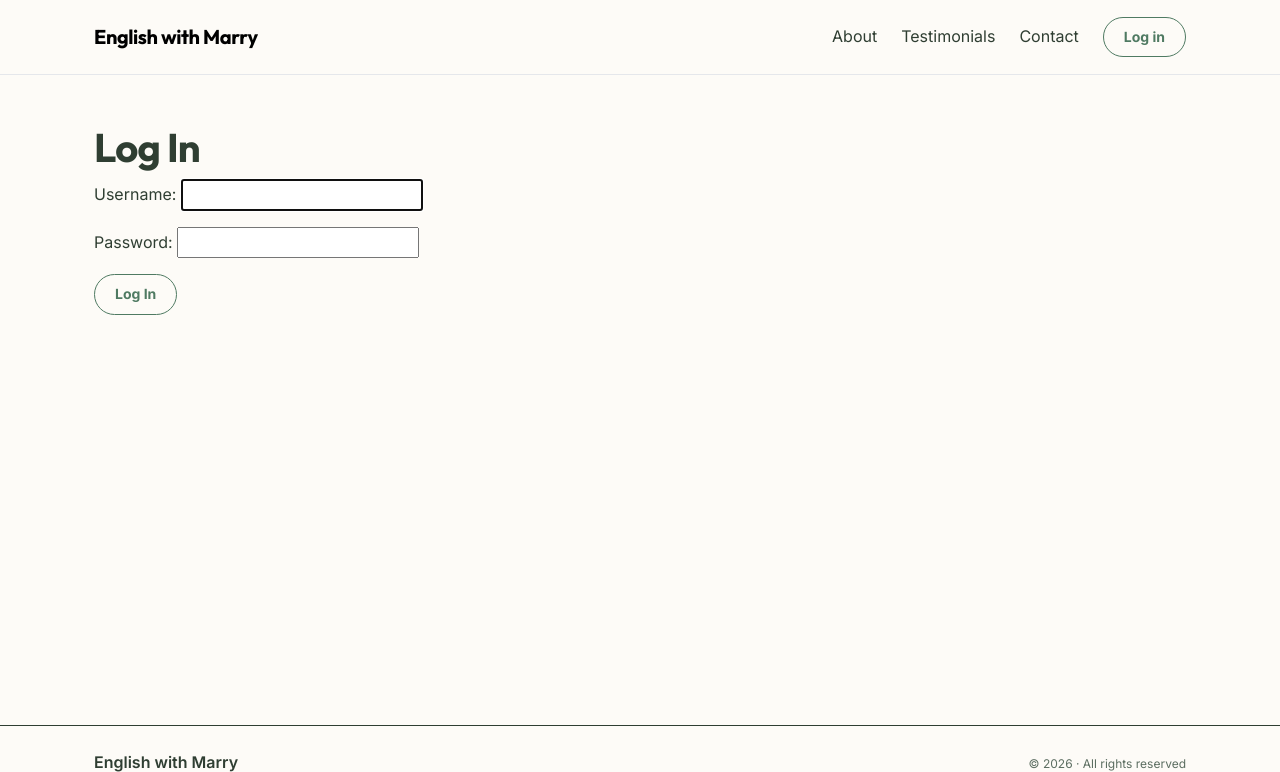
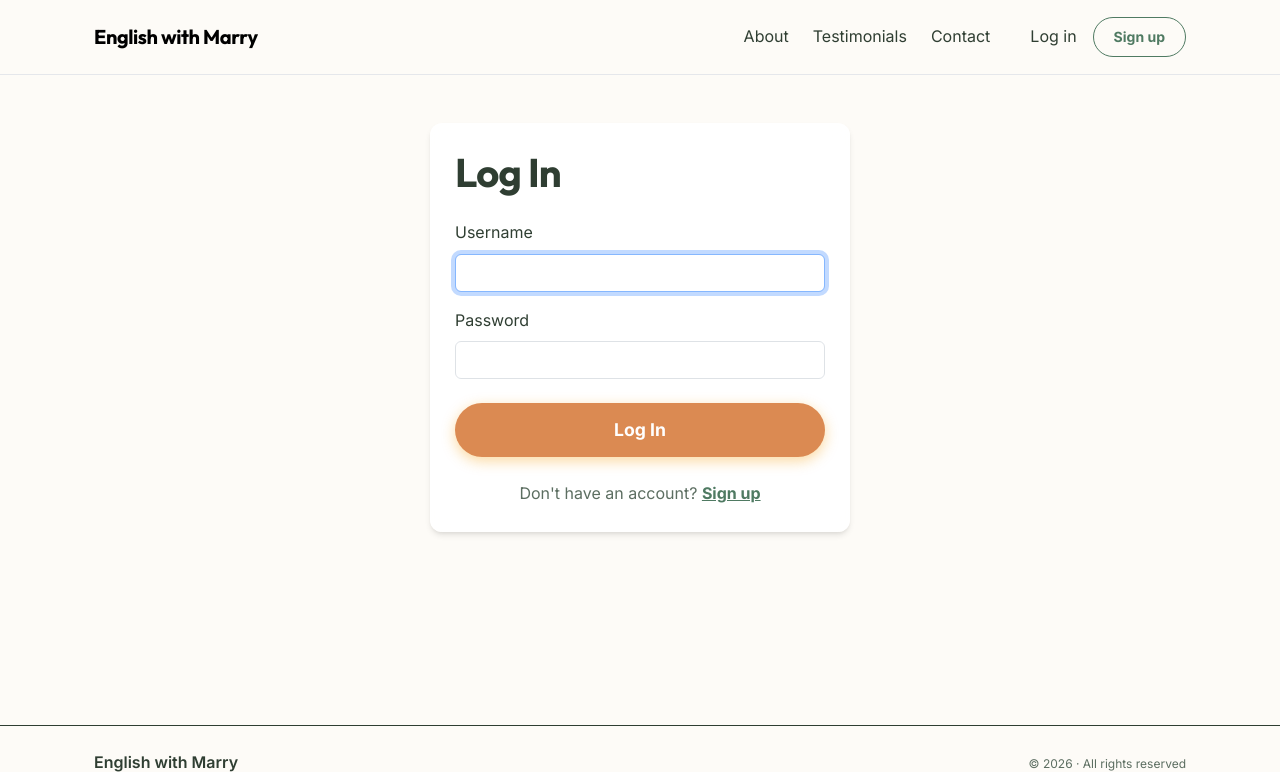
Before and after one commit to sasan-hsn/tutor-booking, a Django app: page /accounts/login/ in a window 1280 px wide. Shown: the top 772 px of the page. Run offline with Django 5.2, Linux system fonts and the light colour scheme.

Commit message:
fix: add Sign up link and style auth pages #82 (#83)

```diff
--- a/accounts/forms.py
+++ b/accounts/forms.py
@@ -1,4 +1,4 @@
-from django.contrib.auth.forms import UserCreationForm
+from django.contrib.auth.forms import AuthenticationForm, UserCreationForm
 from django import forms
 from .models import User
 
@@ -10,12 +10,24 @@ class StudentSignUpForm(UserCreationForm):
         model = User
         fields = ('username', 'email')
 
+    def __init__(self, *args, **kwargs):
+        super().__init__(*args, **kwargs)
+        for field in self.fields.values():
+            field.widget.attrs.update({'class': 'form-control'})
+
     def save(self, commit=True):
         instance = super().save(commit=False)
         instance.role = User.Role.STUDENT
         if commit:
             instance.save()
         return instance
+
+
+class StyledAuthenticationForm(AuthenticationForm):
+    def __init__(self, *args, **kwargs):
+        super().__init__(*args, **kwargs)
+        for field in self.fields.values():
+            field.widget.attrs.update({'class': 'form-control'})
 
 
 class ProfileSettingsForm(forms.Form):
--- a/accounts/views.py
+++ b/accounts/views.py
@@ -6,7 +6,7 @@ from django.contrib.auth import login, logout
 from django.contrib import messages
 from django.contrib.auth.decorators import login_required
 from django.shortcuts import render, redirect
-from .forms import StudentSignUpForm, ProfileSettingsForm
+from .forms import StudentSignUpForm, ProfileSettingsForm, StyledAuthenticationForm
 from .models import User
 
 
@@ -28,7 +28,7 @@ def user_login(request):
     next_url = request.POST.get('next') or request.GET.get('next')
 
     if request.method == 'POST':
-        form = AuthenticationForm(request, data=request.POST)
+        form = StyledAuthenticationForm(request, data=request.POST)
         if form.is_valid():
             user = form.get_user()
             login(request, user)
@@ -41,7 +41,7 @@ def user_login(request):
             else:
                 return redirect('booking:student_dashboard')
     else:
-        form = AuthenticationForm()
+        form = StyledAuthenticationForm()
     return render(request, 'accounts/login.html', {'form': form, 'next': next_url or ''})
 
 
--- a/static/css/style.css
+++ b/static/css/style.css
@@ -59,6 +59,27 @@
 }
 
 .btn-login:hover {
+    background-color: var(--primary-blue);
+    color: #ffffff;
+}
+
+.btn-signup {
+    background-color: transparent;
+    color: var(--primary-blue);
+    border: 1px solid var(--primary-blue);
+    border-radius: var(--radius-full);
+    padding: 0.5rem 1.25rem;
+    font-weight: 600;
+    font-size: 0.875rem;
+    text-decoration: none;
+    transition: all 0.2s ease;
+    display: inline-flex;
+    align-items: center;
+    justify-content: center;
+}
+
+.btn-signup:hover {
+    opacity: 0.9;
     background-color: var(--primary-blue);
     color: #ffffff;
 }
--- a/templates/accounts/login.html
+++ b/templates/accounts/login.html
@@ -4,12 +4,29 @@
 
 {% block page_content %}
 <div class="container max-w-5xl px-4 py-5">
-    <h1>Log In</h1>
-    <form method="post">
-        {% csrf_token %}
-        <input type="hidden" name="next" value="{{ next|default:'' }}">
-        {{ form.as_p }}
-        <button type="submit" class="btn-login fw-bold">Log In</button>
-    </form>
+    <div class="glass-card p-4 mx-auto" style="max-width: 420px;">
+        <h1 class="mb-4">Log In</h1>
+        <form method="post">
+            {% csrf_token %}
+            <input type="hidden" name="next" value="{{ next|default:'' }}">
+
+            {% for field in form %}
+            <div class="mb-3">
+                <label for="{{ field.id_for_label }}" class="form-label">{{ field.label }}</label>
+                {{ field }}
+                {% if field.errors %}
+                <div class="text-danger small mt-1">{{ field.errors }}</div>
+                {% endif %}
+            </div>
+            {% endfor %}
+
+            <button type="submit" class="btn-accent w-100 mt-2">Log In</button>
+        </form>
+
+        <p class="text-muted text-center mt-4 mb-0">
+            Don't have an account? <a href="{% url 'accounts:student_signup' %}" class="text-primary-brand fw-bold">Sign
+                up</a>
+        </p>
+    </div>
 </div>
 {% endblock %}
--- a/templates/home.html
+++ b/templates/home.html
@@ -150,7 +150,7 @@ Portfolio{% endif %}
 
 
 <!-- Testimonials Section -->
-<section class="section-padding border-top">
+<section id="testimonials" class="section-padding border-top">
     <div class="container max-w-5xl px-4">
         <h2 class="section-title">What Students Say</h2>
 
--- a/templates/landing_base.html
+++ b/templates/landing_base.html
@@ -15,14 +15,18 @@
                     href="{% url 'portfolio:landing_page' %}#testimonials">Testimonials</a>
                 <a class="nav-link-custom d-none d-md-inline"
                     href="{% url 'portfolio:landing_page' %}#contact">Contact</a>
+
+                <div class="d-flex align-items-center gap-3 ms-md-3">
                     {% if user.is_authenticated %}
                     <form method="post" action="{% url 'accounts:logout' %}">
                         {% csrf_token %}
                         <button type="submit" class="btn-login fw-bold">Log out</button>
                     </form>
                     {% else %}
-                <a href="{% url 'accounts:login' %}" class="btn-login fw-bold">Log in</a>
+                    <a href="{% url 'accounts:login' %}" class="nav-link-custom">Log in</a>
+                    <a href="{% url 'accounts:student_signup' %}" class="btn-signup fw-bold">Sign up</a>
                     {% endif %}
+                </div>
             </div>
         </div>
     </nav>
```
Also changed, not shown: templates/accounts/student_signup.html (+25 -6 lines). Lines whose indentation alone changed are shown as unchanged.
